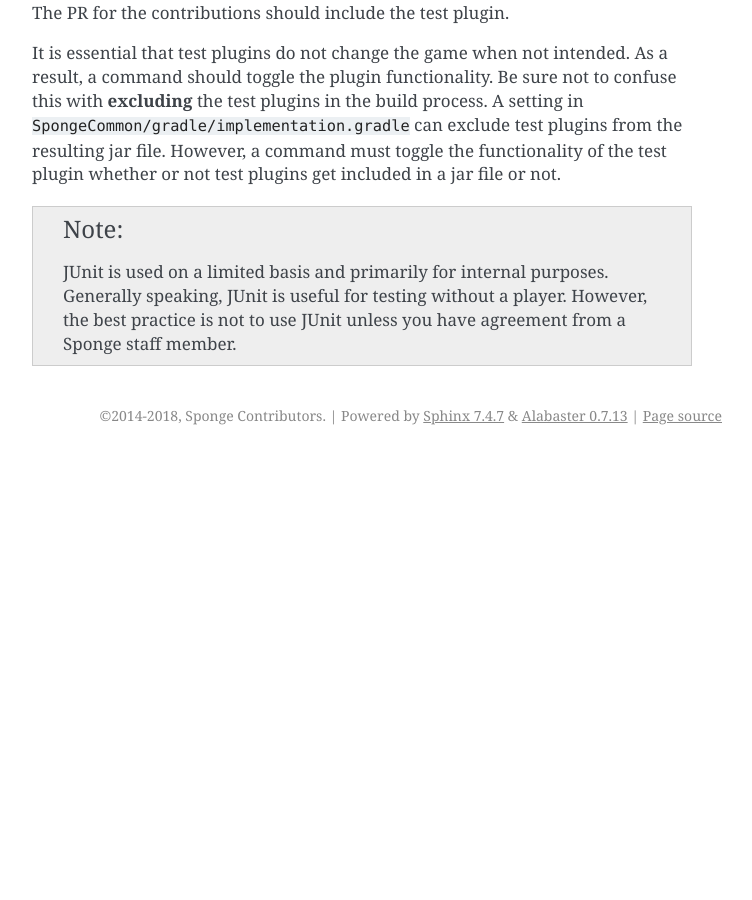
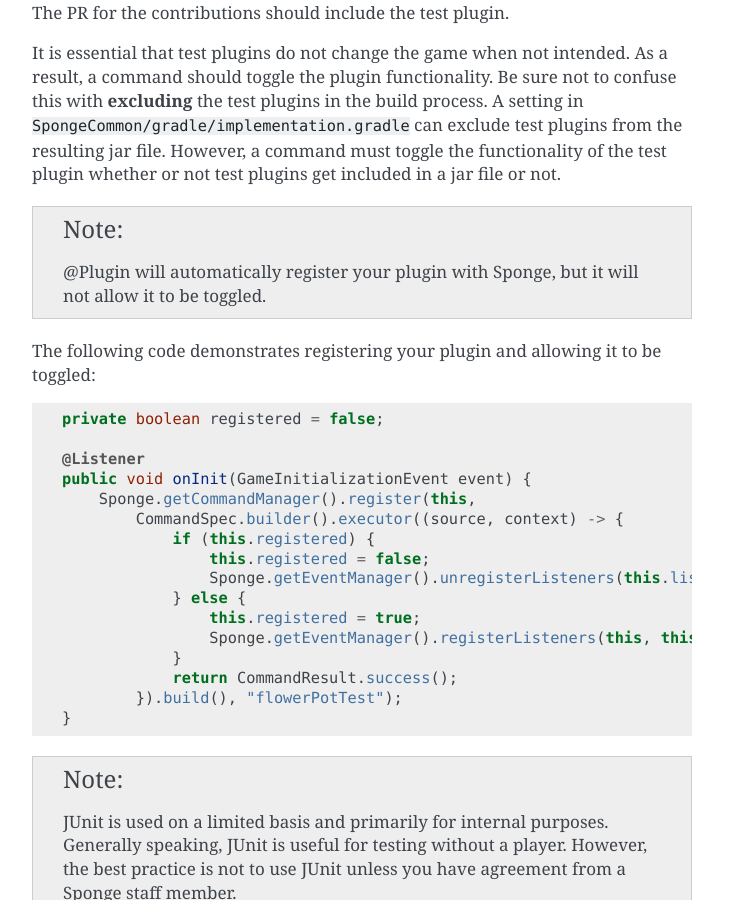
Before and after one commit to SpongePowered/SpongeDocs, a Sphinx documentation site: the page built from source/contributing/implementation/debugging/testing.rst, in a window 1280 px wide and 900 px high, scrolled down 891 px. Shown: the whole window, without its empty margins (388-1140 px from the left). Built offline with Sphinx 7.4.7, drawn with Linux system fonts in a browser that asks for light colours; pages that are not in the unit, such as notebooks, are missing from menus; before the commit the page ends 1346 px from its top, so only the background shows below that.

Commit message:
Added code block for registering a test plugin that can be toggled

```diff
--- a/source/contributing/implementation/debugging/testing.rst
+++ b/source/contributing/implementation/debugging/testing.rst
@@ -36,6 +36,31 @@ in ``SpongeCommon/gradle/implementation.gradle`` can exclude test plugins from t
 command must toggle the functionality of the test plugin whether or not test plugins get included in a jar file or not.
 
 .. note::
+    @Plugin will automatically register your plugin with Sponge, but it will not allow it to be toggled.
+
+The following code demonstrates registering your plugin and allowing it to be toggled:
+
+.. code-block:: java
+
+    private boolean registered = false;
+
+    @Listener
+    public void onInit(GameInitializationEvent event) {
+        Sponge.getCommandManager().register(this,
+            CommandSpec.builder().executor((source, context) -> {
+                if (this.registered) {
+                    this.registered = false;
+                    Sponge.getEventManager().unregisterListeners(this.listener);
+                } else {
+                    this.registered = true;
+                    Sponge.getEventManager().registerListeners(this, this.listener);
+                }
+                return CommandResult.success();
+            }).build(), "flowerPotTest");
+    }
+
+
+.. note::
     JUnit is used on a limited basis and primarily for internal purposes. Generally speaking, JUnit is useful for
     testing without a player. However, the best practice is not to use JUnit unless you have agreement from a Sponge
     staff member.
```
